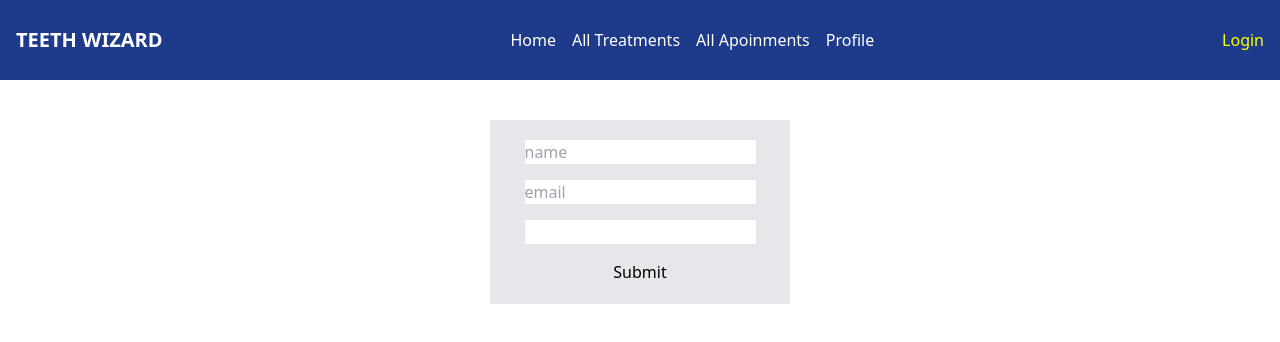
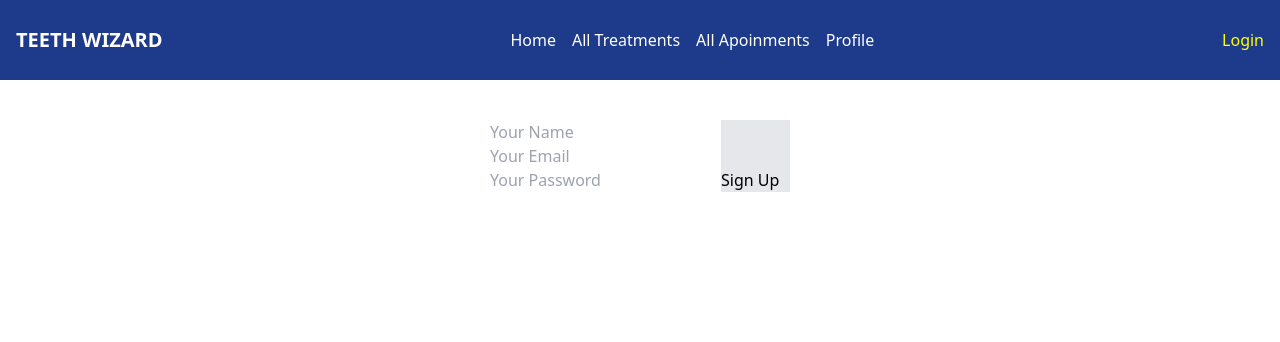
Before and after one commit to tajmirahman/Conceptual-9-part-2, a React (Vite) app in the folder my-project/: page /signup in a window 1280 px wide. Shown: the top 342 px of the page. Built offline with nearby package versions, Linux system fonts and the light colour scheme.

Commit message:
register form done succefully

```diff
--- a/my-project/src/components/AuthProvider/AuthProvider.jsx
+++ b/my-project/src/components/AuthProvider/AuthProvider.jsx
@@ -9,9 +9,10 @@ const AuthProvider = ({ children }) => {
 
     const provider = new GoogleAuthProvider();
 
-    const handleSignup=(email,passwrod)=>{
-       return createUserWithEmailAndPassword(auth,email,passwrod);
-    }
+    const handleSignup = (email, password) => {
+        return createUserWithEmailAndPassword(auth, email, password);
+      };
+
 
     const handleLogin=(email,passwrod)=>{
         return signInWithEmailAndPassword(auth,email,passwrod);
--- a/my-project/src/components/SignUp.jsx
+++ b/my-project/src/components/SignUp.jsx
@@ -4,9 +4,6 @@ import { authContext } from './AuthProvider/AuthProvider';
 const SignUp = () => {
 
     const { handleSignup } = useContext(authContext);
-
-
-
 
     const handleForm = (e) => {
         e.preventDefault();
@@ -15,23 +12,28 @@ const SignUp = () => {
         const email = e.target.email.value;
         const password = e.target.password.value;
 
+        console.log("Email:", email); // ✅ check this prints a valid email
+
         handleSignup(email, password)
-            .then(result => {
-                const user = result.user;
-                console.log(user);
-            })
-            .catch(err => console.log(err.message))
-    }
+          .then(result => {
+            const user = result.user;
+            console.log(user);
+          })
+          .catch(err => console.log(err.message));
+      };
+
+
 
 
     return (
         <div className='bg-gray-200 mt-10 w-[300px] mx-auto '>
-            <form onSubmit={handleForm} className='space-y-4 text-center  py-5'>
-                <input type="text" name='name' placeholder='name' /><br />
-                <input type="email" name='email' placeholder='email' /><br />
-                <input type="password" name='password' /><br />
-                <input type="submit" />
+            <form onSubmit={handleForm}>
+                <input type="text" name="name" placeholder="Your Name" />
+                <input type="email" name="email" placeholder="Your Email" required />
+                <input type="password" name="password" placeholder="Your Password" required />
+                <button type="submit">Sign Up</button>
             </form>
+
         </div>
     );
 };
```
